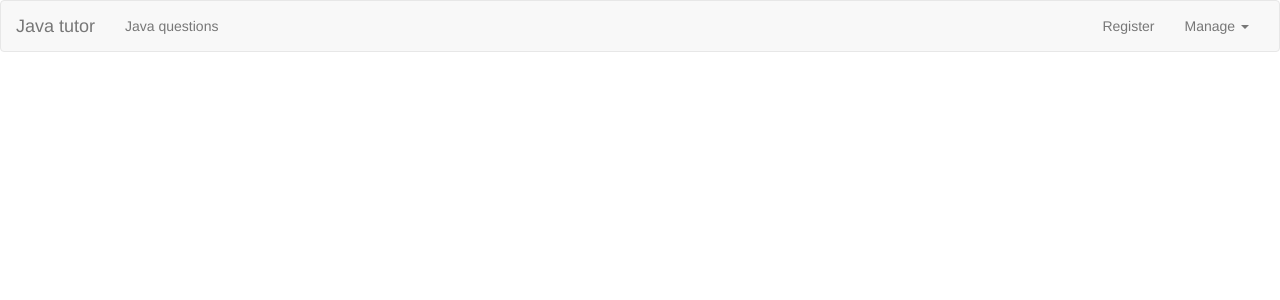
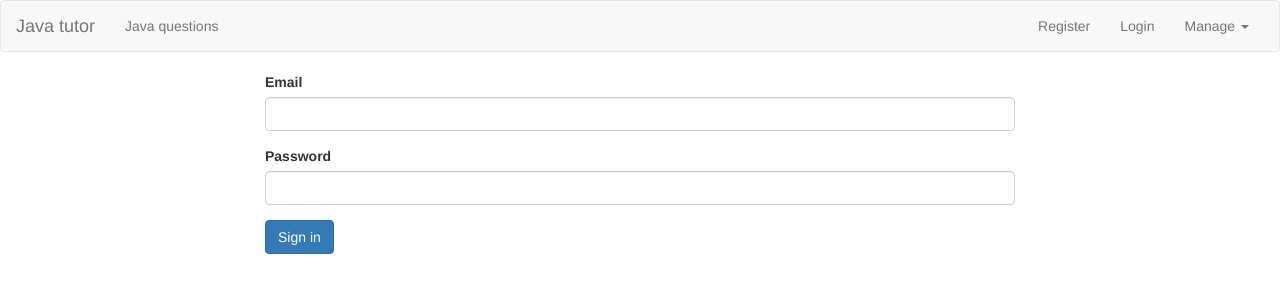
Before and after one commit to marynasavchenko/JavaTutorAPI, an Angular app in the folder client2/: page /signin in a window 1280 px wide. Before the commit this address led to /. Shown: the top 300 px of the page. Built offline with nearby package versions, Linux system fonts and the light colour scheme.

Commit message:
add auth

```diff
--- a/client2/src/app/app-routing.module.ts
+++ b/client2/src/app/app-routing.module.ts
@@ -1,3 +1,4 @@
+import { SigninComponent } from './auth/signin/signin.component';
 import { SignupComponent } from './auth/signup/signup.component';
 import { QuestionDetailsComponent } from './questions/question-details/question-details.component';
 import { QuestionEditComponent } from './questions/question-list/question-edit/question-edit.component';
@@ -15,7 +16,8 @@ const appRoutes: Routes = [
     {path: ':id', component: QuestionDetailsComponent},
     {path: ':id/edit', component: QuestionEditComponent}
   ]},
-  {path:'signup', component: SignupComponent}
+  {path:'signup', component: SignupComponent},
+  {path:'signin', component: SigninComponent},
 ];
 
 @NgModule({
--- a/client2/src/app/app.module.ts
+++ b/client2/src/app/app.module.ts
@@ -4,6 +4,7 @@ import { NgModule } from '@angular/core';
 
 
 import { AppComponent } from './app.component';
+import { AuthService } from './auth/auth.service';
 import { HeaderComponent } from './header/header.component';
 import { QuestionsComponent } from './questions/questions.component';
 import { QuestionListComponent } from './questions/question-list/question-list.component';
@@ -41,7 +42,7 @@ import { SigninComponent } from './auth/signin/signin.component';
     HttpModule,
     ReactiveFormsModule
   ],
-  providers: [QuestionService, DataStorageService],
+  providers: [QuestionService, DataStorageService, AuthService],
   bootstrap: [AppComponent]
 })
 export class AppModule { }
--- /dev/null
+++ b/client2/src/app/auth/auth.service.ts
@@ -0,0 +1,10 @@
+export class AuthService {
+
+  signupUser(email: string, password: string) {
+
+  }
+
+  signinUser(email: string, password: string) {
+
+  }
+}
--- a/client2/src/app/auth/signin/signin.component.html
+++ b/client2/src/app/auth/signin/signin.component.html
@@ -1,3 +1,26 @@
-<p>
-  signin works!
-</p>
+<div class="row">
+<div class="col-xs-12 col-sm-10 col-md-8 col-sm-offset-1 col-md-offset-2">
+<form (ngSubmit)="onSignin(f)" #f="ngForm">
+	<div class="form-group">
+		<label for="email">Email</label>
+		<input
+		 type="email"
+		 id="email"
+		name="email"
+		ngModel
+		class="form-control">
+	</div>
+
+	<div class="form-group">
+		<label for="password">Password</label>
+		<input
+		type="password"
+		id="password"
+		name="password"
+		ngModel
+		class="form-control">
+	</div>
+	<button class="btn btn-primary" type="submit">Sign in</button>
+</form>
+</div>
+</div>
--- a/client2/src/app/auth/signin/signin.component.ts
+++ b/client2/src/app/auth/signin/signin.component.ts
@@ -1,4 +1,6 @@
-import { Component, OnInit } from '@angular/core';
+import {AuthService} from '../auth.service';
+import {Component, OnInit} from '@angular/core';
+import {NgForm} from '@angular/forms';
 
 @Component({
   selector: 'app-signin',
@@ -7,9 +9,15 @@ import { Component, OnInit } from '@angular/core';
 })
 export class SigninComponent implements OnInit {
 
-  constructor() { }
+  constructor(private authService: AuthService) {}
 
   ngOnInit() {
   }
 
+  onSignin(form: NgForm) {
+    const email = form.value.email;
+    const password = form.value.password;
+    this.authService.signinUser(email, password);
+  }
+
 }
--- a/client2/src/app/auth/signup/signup.component.ts
+++ b/client2/src/app/auth/signup/signup.component.ts
@@ -1,3 +1,4 @@
+import { AuthService } from '../auth.service';
 import { Component, OnInit } from '@angular/core';
 import { NgForm } from '@angular/forms';
 
@@ -8,7 +9,7 @@ import { NgForm } from '@angular/forms';
 })
 export class SignupComponent implements OnInit {
 
-  constructor() { }
+  constructor(private authService: AuthService) { }
 
   ngOnInit() {
   }
@@ -16,6 +17,7 @@ export class SignupComponent implements OnInit {
   onSignup(form: NgForm) {
     const email= form.value.email;
     const password= form.value.password;
+    this.authService.signupUser(email, password);
 
   }
 }
--- a/client2/src/app/header/header.component.html
+++ b/client2/src/app/header/header.component.html
@@ -10,6 +10,7 @@
       </ul>
       <ul class="nav navbar-nav navbar-right">
       <li><a routerLink="/signup">Register</a></li>
+      <li><a routerLink="/signin">Login</a></li>
         <li class="dropdown"
         appDropdown>
           <a style="cursor: pointer;" class="dropdown-toggle" role="button">Manage <span class="caret"></span></a>
```
